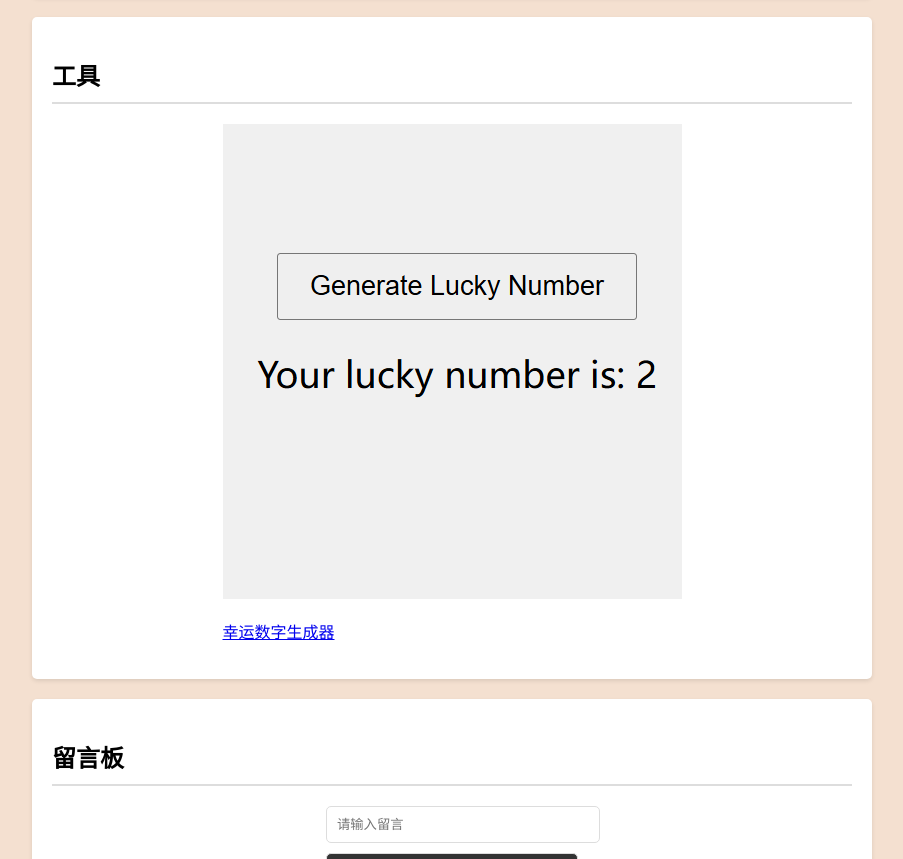
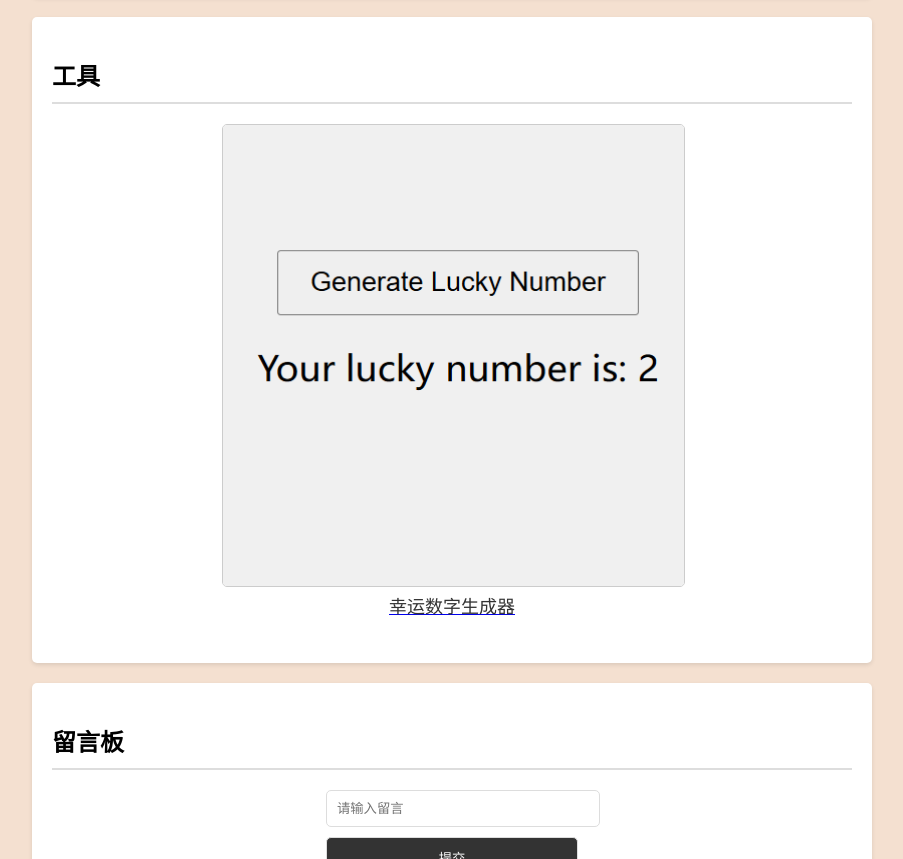
Before and after one commit to DiY-ai-spec/ow_totalnet, a plain HTML site: page index.html in a window 1280 px wide. Shown: the part 645-1504 px from the top of the page, without its empty margins (188-1091 px from the left). Drawn offline with Linux system fonts and the light colour scheme; files whose address does not match are found by name.

Commit message:
Update styles.css

```diff
--- a/styles.css
+++ b/styles.css
@@ -56,16 +56,16 @@ h2 {
     border-bottom: 2px solid #ddd;
     padding-bottom: 10px;
 }
-.game-content {
+.game-content,.tool-content {
     display: flex;
     flex-wrap: wrap;
     justify-content: space-between;
 }
-.game-item {
-    flex-basis: calc(33.33% - 10px); /* 每个游戏项占据约三分之一的宽度，减去间距 */
+.game-item,.tool-item {
+    flex-basis: calc(33.33% - 10px); /* 每个游戏项或工具项占据约三分之一的宽度，减去间距 */
     margin-bottom: 20px;
 }
-.game-item img {
+.game-item img,.tool-item img {
     width: 100%; /* 图片宽度占满父元素 */
     height: auto;
     aspect-ratio: 1 / 1; /* 保持 1:1 的宽高比，形成正方形 */
@@ -73,7 +73,7 @@ h2 {
     border-radius: 5px;
     display: block; /* 去除图片底部的间隙 */
 }
-.game-item p {
+.game-item p,.tool-item p {
     text-align: center;
     margin: 5px 0;
     font-size: 18px;
```
